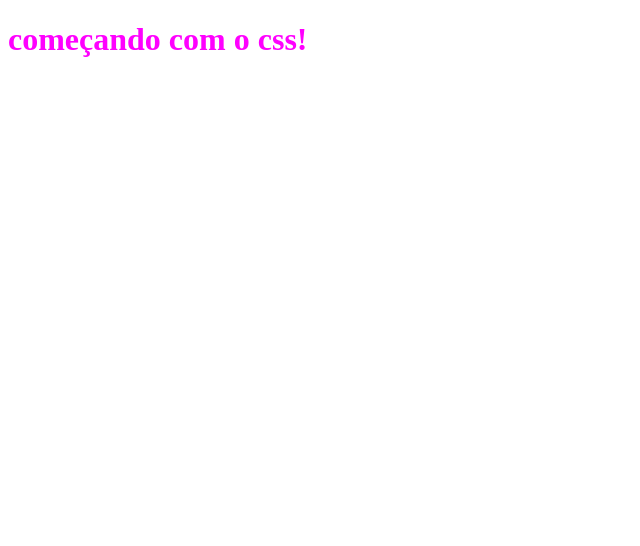
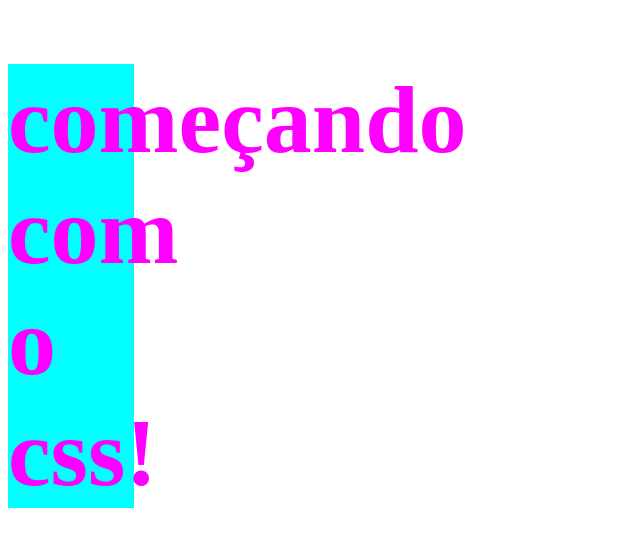
Before and after one commit to francineh/css_playground, a plain HTML site: page index.html in a window 1280 px wide. Shown: the whole page, without its empty margins (0-640 px from the left). Drawn offline with Linux system fonts and the light colour scheme.

Commit message:
estudando unidade de medidas

```diff
--- a/css/style.css
+++ b/css/style.css
@@ -15,8 +15,17 @@ color:#ff00ff;
 cor roxa
 }
 */
-
-h1{
-color:#ff00ff;
+html{
+font-size:16px;
 
 }
+
+div{
+
+    font-size: 3rem;
+}
+h1{
+    background-color:aqua;
+color:#ff00ff;
+width: 10%;
+}
--- a/index.html
+++ b/index.html
@@ -9,7 +9,8 @@
 
 </head>
 <body>
+    <div>
     <h1>começando com o css!</h1>
-
+</div>
 </body>
 </html>
```
Also changed, not shown: anotando/anotando.txt.
